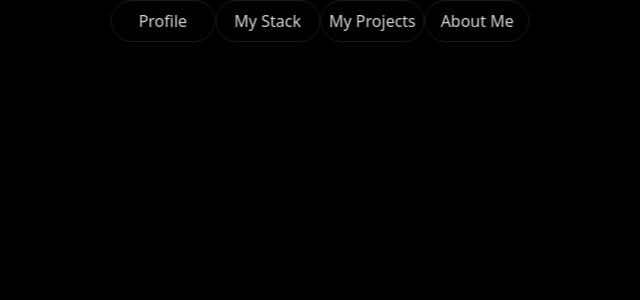
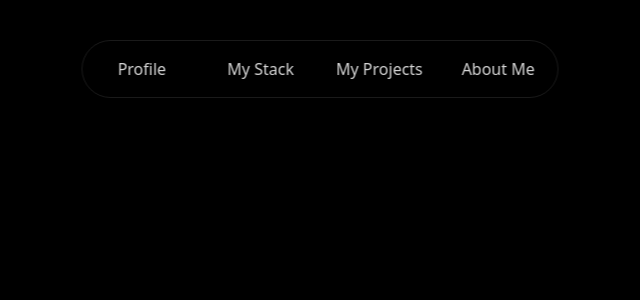
Before and after one commit to AdeptAdrian/portfolio, a React (Create React App) app: page / in a window 1280 px wide. Shown: the top 300 px of the page, without its empty margins (320-960 px from the left). Built offline with nearby package versions, Linux system fonts and the light colour scheme.

Commit message:
Update navbar.js

```diff
--- a/src/pages/navbar.js
+++ b/src/pages/navbar.js
@@ -1,19 +1,19 @@
 function navbar() {
 	return (
 		<>
-			<div className="fixed left-1/2 -translate-x-1/2 w-full md:w-auto">
+			<div className="fixed top-10 left-1/2 -translate-x-1/2 w-full md:w-auto">
 				<nav className="relative ">
-					<ul className="relative grid grid-cols-4 items-center">
-						<li className="relative px-2 py-2 text-center cursor-pointer border border-white/10 backdrop-blur-md rounded-full text-neutral-300">
+					<ul className="relative grid grid-cols-4 items-center border border-white/10 rounded-full backdrop-blur-md py-2 shadow-lg mx-2 md:mx-2">
+						<li className="relative md:px-4 px-2 py-2 text-center cursor-pointer  text-neutral-300">
 							<a href="#">Profile</a>
 						</li>
-						<li className="relative px-2 py-2 text-center cursor-pointer border border-white/10 backdrop-blur-md rounded-full text-neutral-300">
+						<li className="relative md:px-4 px-2 py-2 text-center cursor-pointer text-neutral-300">
 							<a href="#stack">My Stack</a>
 						</li>
-						<li className="relative px-2 py-2 text-center cursor-pointer border border-white/10 backdrop-blur-md rounded-full text-neutral-300">
+						<li className="relative md:px-4 px-2 py-2 text-center cursor-pointer text-neutral-300">
 							<a href="#projects">My Projects</a>
 						</li>
-						<li className="relative px-2 py-2 text-center cursor-pointer border border-white/10 backdrop-blur-md rounded-full text-neutral-300">
+						<li className="relative md:px-4 px-2 py-2 text-center cursor-pointer text-neutral-300">
 							<a href="#aboutme">About Me</a>
 						</li>
 					</ul>
```
